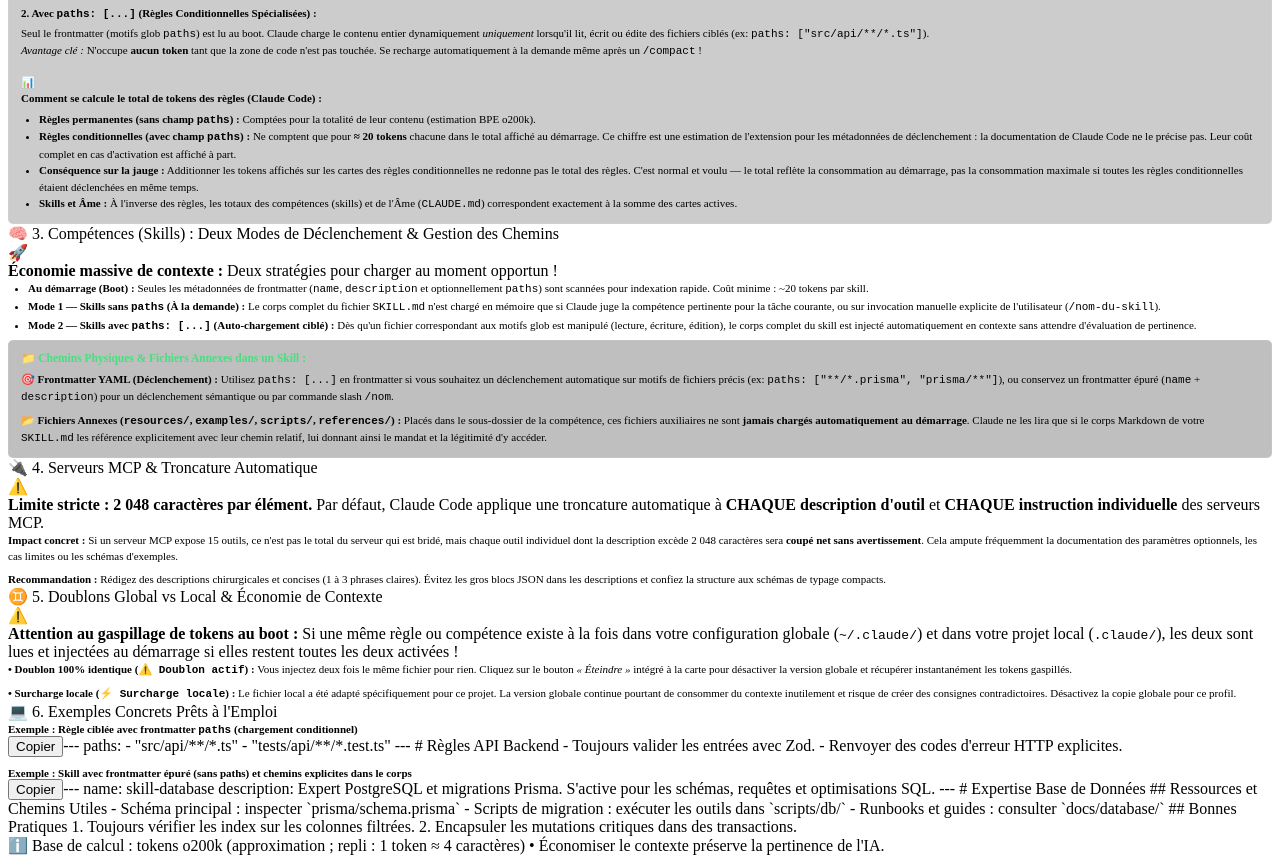
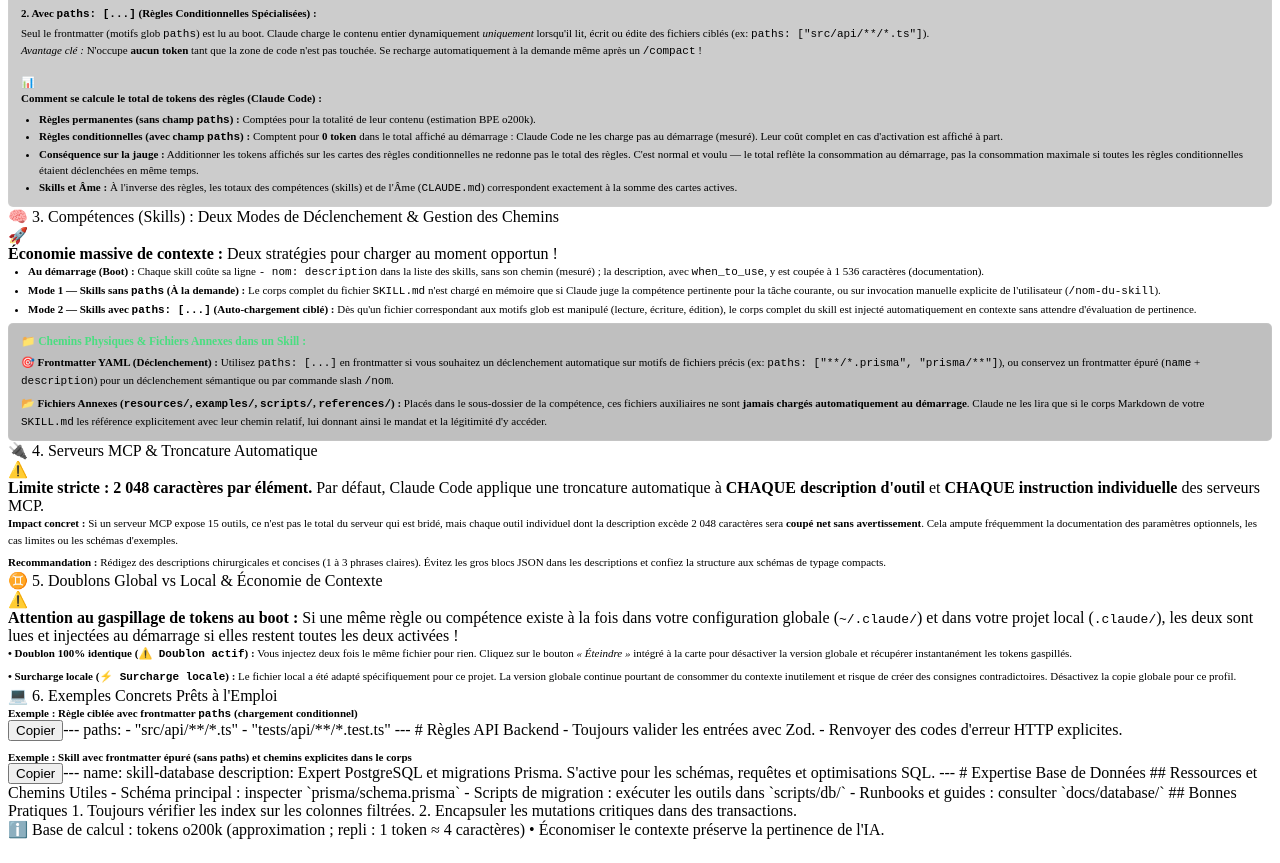
Before and after one commit to divadparad-gmail/skills-rules-manager, a website: page src/webview/cheatsheet.html in a window 1280 px wide. Shown: the part 901-1764 px from the top of the page. Drawn offline with Linux system fonts and the light colour scheme.

Commit message:
docs(guide): coût au démarrage des règles paths et des skills de Claude Code
Le guide de Claude Code annonçait environ 20 tokens au démarrage pour une
règle paths et pour un skill. La jauge ne compte plus ces forfaits.

- Règles conditionnelles : 0 token au démarrage, puisque Claude Code ne
  les charge pas avant qu'un fichier correspondant soit lu ou modifié.
- Skills : chaque skill coûte sa ligne « - nom: description » dans la
  liste des skills, sans son chemin. La description, avec when_to_use,
  y est coupée à 1 536 caractères. Aucun nombre de tokens n'est donné.

Le reste de l'onglet Claude Code et l'onglet Antigravity ne changent pas.

Co-Authored-By: Claude Opus 5.5 <noreply@anthropic.com>

```diff
--- a/src/webview/cheatsheet.html
+++ b/src/webview/cheatsheet.html
@@ -223,7 +223,7 @@
                   <strong>Comment se calcule le total de tokens des règles (Claude Code) :</strong>
                   <ul style="margin: 4px 0 0 0; padding-left: 18px; line-height: 1.5;">
                     <li><strong>Règles permanentes (sans champ <code>paths</code>) :</strong> Comptées pour la totalité de leur contenu (estimation BPE o200k).</li>
-                    <li><strong>Règles conditionnelles (avec champ <code>paths</code>) :</strong> Ne comptent que pour <strong>≈ 20 tokens</strong> chacune dans le total affiché au démarrage. Ce chiffre est une estimation de l'extension pour les métadonnées de déclenchement : la documentation de Claude Code ne le précise pas. Leur coût complet en cas d'activation est affiché à part.</li>
+                    <li><strong>Règles conditionnelles (avec champ <code>paths</code>) :</strong> Comptent pour <strong>0 token</strong> dans le total affiché au démarrage : Claude Code ne les charge pas au démarrage (mesuré). Leur coût complet en cas d'activation est affiché à part.</li>
                     <li><strong>Conséquence sur la jauge :</strong> Additionner les tokens affichés sur les cartes des règles conditionnelles ne redonne pas le total des règles. C'est normal et voulu — le total reflète la consommation au démarrage, pas la consommation maximale si toutes les règles conditionnelles étaient déclenchées en même temps.</li>
                     <li><strong>Skills et Âme :</strong> À l'inverse des règles, les totaux des compétences (skills) et de l'Âme (<code>CLAUDE.md</code>) correspondent exactement à la somme des cartes actives.</li>
                   </ul>
@@ -245,7 +245,7 @@
             </div>
           </div>
           <ul style="margin: 0; padding-left: 20px; line-height: 1.6; color: var(--fg-color); font-size: 11px;">
-            <li><strong>Au démarrage (Boot) :</strong> Seules les métadonnées de frontmatter (<code>name</code>, <code>description</code> et optionnellement <code>paths</code>) sont scannées pour indexation rapide. Coût minime : ~20 tokens par skill.</li>
+            <li><strong>Au démarrage (Boot) :</strong> Chaque skill coûte sa ligne <code>- nom: description</code> dans la liste des skills, sans son chemin (mesuré) ; la description, avec <code>when_to_use</code>, y est coupée à 1 536 caractères (documentation).</li>
             <li><strong>Mode 1 — Skills sans <code>paths</code> (À la demande) :</strong> Le corps complet du fichier <code>SKILL.md</code> n'est chargé en mémoire que si Claude juge la compétence pertinente pour la tâche courante, ou sur invocation manuelle explicite de l'utilisateur (<code>/nom-du-skill</code>).</li>
             <li><strong>Mode 2 — Skills avec <code>paths: [...]</code> (Auto-chargement ciblé) :</strong> Dès qu'un fichier correspondant aux motifs glob est manipulé (lecture, écriture, édition), le corps complet du skill est injecté automatiquement en contexte sans attendre d'évaluation de pertinence.</li>
           </ul>
```
